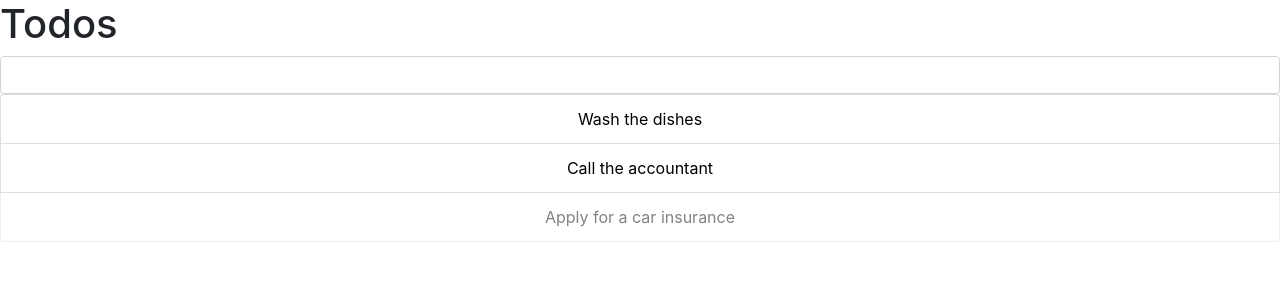
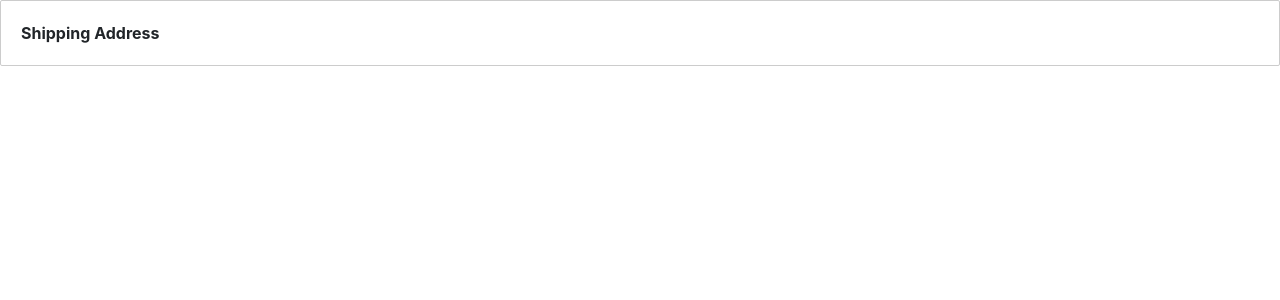
Before and after one commit to vqkhanh/angular-animation, an Angular app: page / in a window 1280 px wide. Shown: the top 300 px of the page. Built offline with nearby package versions, Linux system fonts and the light colour scheme.

Commit message:
custom state

```diff
--- a/src/app/app.component.html
+++ b/src/app/app.component.html
@@ -1,10 +1,10 @@
-<todos></todos>
+<!-- <todos></todos> -->
 
-<!-- <zippy title="Shipping Address">
+<zippy title="Shipping Address">
   <p>
     Lorem ipsum dolor sit amet, consectetur adipiscing elit. Vivamus hendrerit semper suscipit. Etiam vulputate leo orci, a maximus libero commodo eget. Aliquam convallis interdum turpis. Maecenas sagittis at ante at cursus. Pellentesque purus risus, viverra in justo efficitur, rutrum tempus odio. Suspendisse euismod congue varius. Integer quis dolor sit amet nisl pulvinar ultricies.
   </p>
   <p>
     Maecenas quam purus, pretium vel fringilla non, porta a risus. Aenean ornare ex erat, a posuere nulla auctor et. Pellentesque imperdiet augue nec sem dictum vulputate. Morbi sodales, dui et maximus interdum, lectus mi pellentesque nisi, eget mattis est est quis augue. Ut id venenatis mauris. Quisque nec dignissim nisi, vitae semper nulla. Fusce laoreet diam neque, vitae consectetur enim imperdiet et.
   </p>
-</zippy> -->
+</zippy>
--- a/src/app/zippy/zippy.component.html
+++ b/src/app/zippy/zippy.component.html
@@ -11,7 +11,9 @@
         }"
       ></span>
     </div>
-    <div class="zippy-body" [hidden]="!isExpanded">
+    <div
+    [@expandCollapse]="isExpanded ? 'expanded' : 'collapsed'"
+    class="zippy-body">
       <ng-content></ng-content>
     </div>
   </div>
--- a/src/app/zippy/zippy.component.ts
+++ b/src/app/zippy/zippy.component.ts
@@ -1,9 +1,28 @@
+import { trigger, style, state, transition, animate } from '@angular/animations';
 import { Component, Input, OnInit } from '@angular/core';
 
 @Component({
   selector: 'zippy',
   templateUrl: './zippy.component.html',
-  styleUrls: ['./zippy.component.css']
+  styleUrls: ['./zippy.component.css'],
+  animations: [
+    trigger('expandCollapse', [
+      state('collapsed', style({
+        height: 0,
+        paddingTop:0,
+        paddingBottom:0,
+        overflow:'hidden',
+      })),
+
+      transition('collapsed => expanded', [
+        animate('300ms ease-out')
+      ]),
+
+      transition('expanded => collapsed', [
+        animate('300ms ease-in')
+      ])
+    ])
+  ]
 })
 export class ZippyComponent implements OnInit {
 
```
